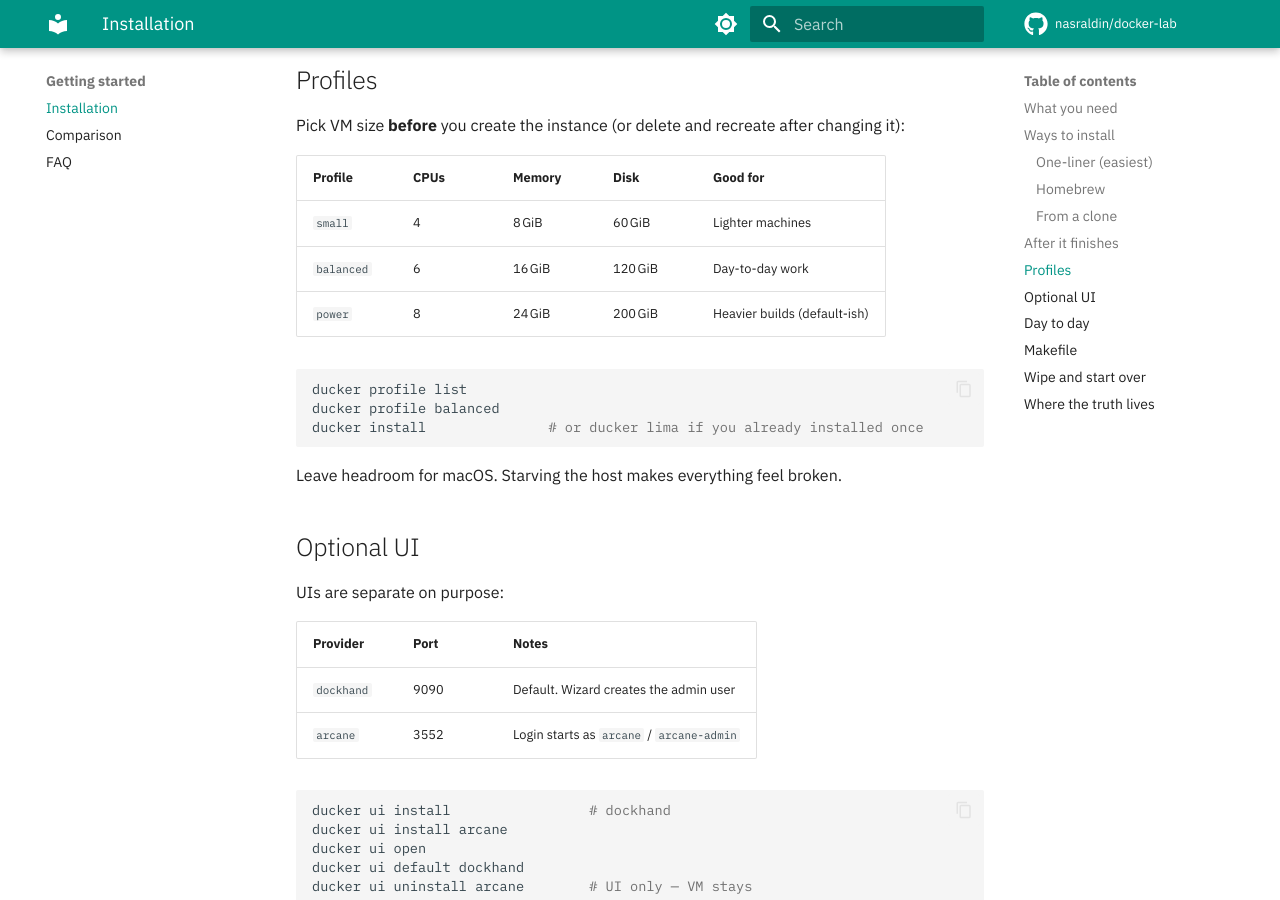
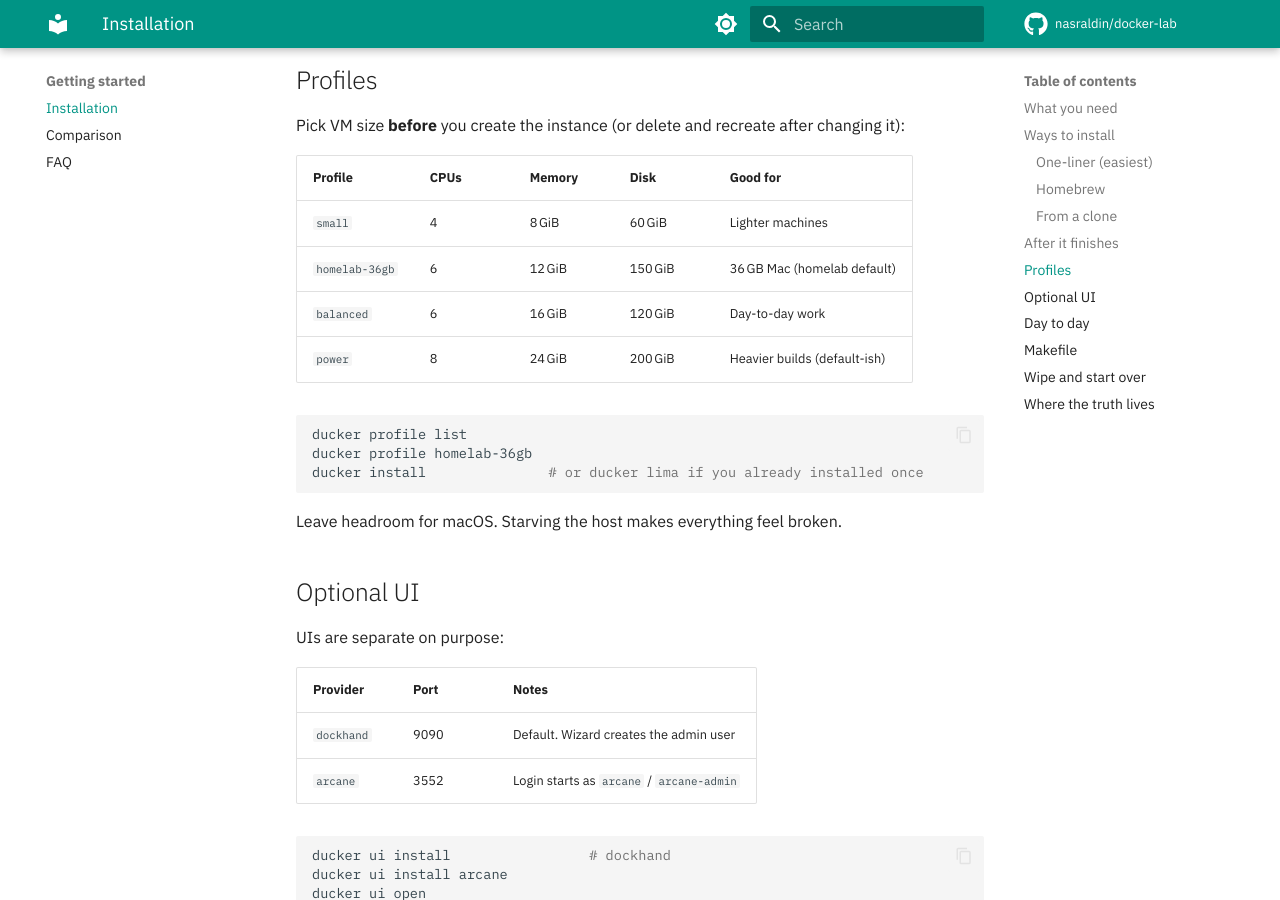
Before and after one commit to nasraldin/docker-lab, an MkDocs documentation site: the page built from docs/installation.md, in a window 1280 px wide and 900 px high, scrolled down 1458 px. Built offline with MkDocs 1.6.1 and Material for MkDocs 9.7.7, drawn with Linux system fonts in a browser that asks for light colours; comment, search, counter and statistics services are not loaded; some of the changed text lies outside the part shown.

Commit message:
Format scripts and add homelab-36gb Lima profile.
Co-authored-by: Cursor <cursoragent@cursor.com>

````diff
--- a/docs/installation.md
+++ b/docs/installation.md
@@ -60,12 +60,13 @@ Pick VM size **before** you create the instance (or delete and recreate after ch
 | Profile    | CPUs | Memory | Disk    | Good for                     |
 | ---------- | ---- | ------ | ------- | ---------------------------- |
 | `small`    | 4    | 8 GiB  | 60 GiB  | Lighter machines             |
+| `homelab-36gb` | 6    | 12 GiB | 150 GiB | 36 GB Mac (homelab default)  |
 | `balanced` | 6    | 16 GiB | 120 GiB | Day-to-day work              |
 | `power`    | 8    | 24 GiB | 200 GiB | Heavier builds (default-ish) |
 
 ```bash
 ducker profile list
-ducker profile balanced
+ducker profile homelab-36gb
 ducker install               # or ducker lima if you already installed once
 ```
 
@@ -130,7 +131,7 @@ ducker install
 | `Brewfile`            | Host packages            |
 | `lima-docker.yaml`    | Lima template            |
 | `config/daemon.json`  | Guest rootless dockerd   |
-| `config/profiles/`    | small / balanced / power |
+| `config/profiles/`    | small / balanced / homelab-36gb / power |
 | `apps/ui/<provider>/` | Optional UIs             |
 
 Next: [Architecture](architecture.md) · [Troubleshooting](troubleshooting.md)
````
Also changed, not shown: 4 other files.
